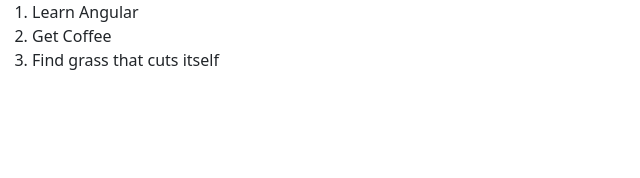
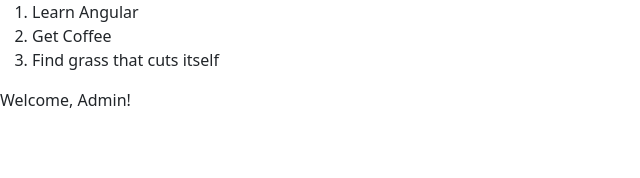
Before and after one commit to gouthamraj020102/angular, an Angular app: page / in a window 1280 px wide. Shown: the top 178 px of the page, without its empty margins (0-640 px from the left). Built offline with nearby package versions, Linux system fonts and the light colour scheme.

Commit message:
Structural Directive: ngSwitch

```diff
--- a/src/app/app.component.html
+++ b/src/app/app.component.html
@@ -7,3 +7,10 @@
 <ol>
   <li *ngFor="let item of items">{{ item.wishText }}</li>
 </ol>
+
+<div [ngSwitch]="userRole">
+  <p *ngSwitchCase="'admin'">Welcome, Admin!</p>
+  <p *ngSwitchCase="'editor'">Hello, Editor!</p>
+  <p *ngSwitchCase="'viewer'">Hi, Viewer!</p>
+  <p *ngSwitchDefault>Unknown role</p>
+</div>
--- a/src/app/app.component.ts
+++ b/src/app/app.component.ts
@@ -15,6 +15,7 @@ export class AppComponent {
   ];
   title = 'angular';
   isLoggedIn = false;
+  userRole = 'admin';
   constructor() {
     setTimeout(() => {
       this.title = "Angular"
```
